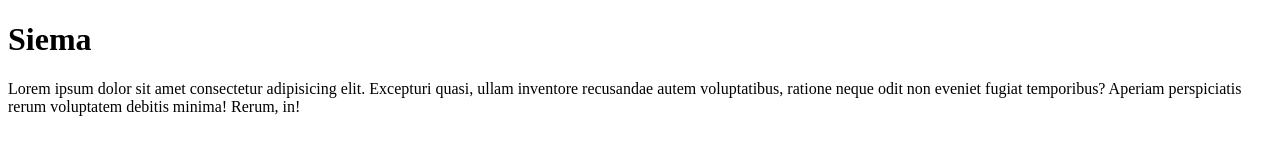
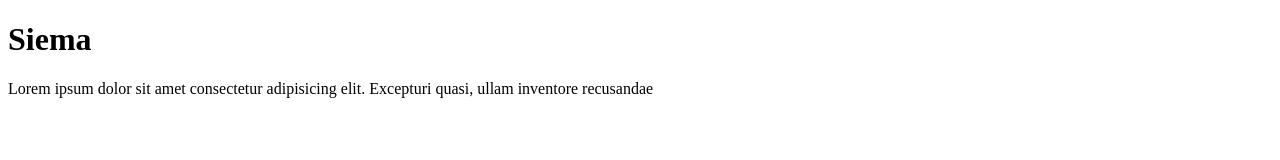
Before and after one commit to SzimiPoz/learning1, a plain HTML site: page index.html in a window 1280 px wide. Drawn offline with Linux system fonts and the light colour scheme.

Commit message:
remove something
Test czy github na kompie działa poprawnie.

```diff
--- a/index.html
+++ b/index.html
@@ -9,9 +9,7 @@
     <h1>Siema</h1>
     <p>
       Lorem ipsum dolor sit amet consectetur adipisicing elit. Excepturi quasi,
-      ullam inventore recusandae autem voluptatibus, ratione neque odit non
-      eveniet fugiat temporibus? Aperiam perspiciatis rerum voluptatem debitis
-      minima! Rerum, in!
+      ullam inventore recusandae
     </p>
   </body>
 </html>
```
